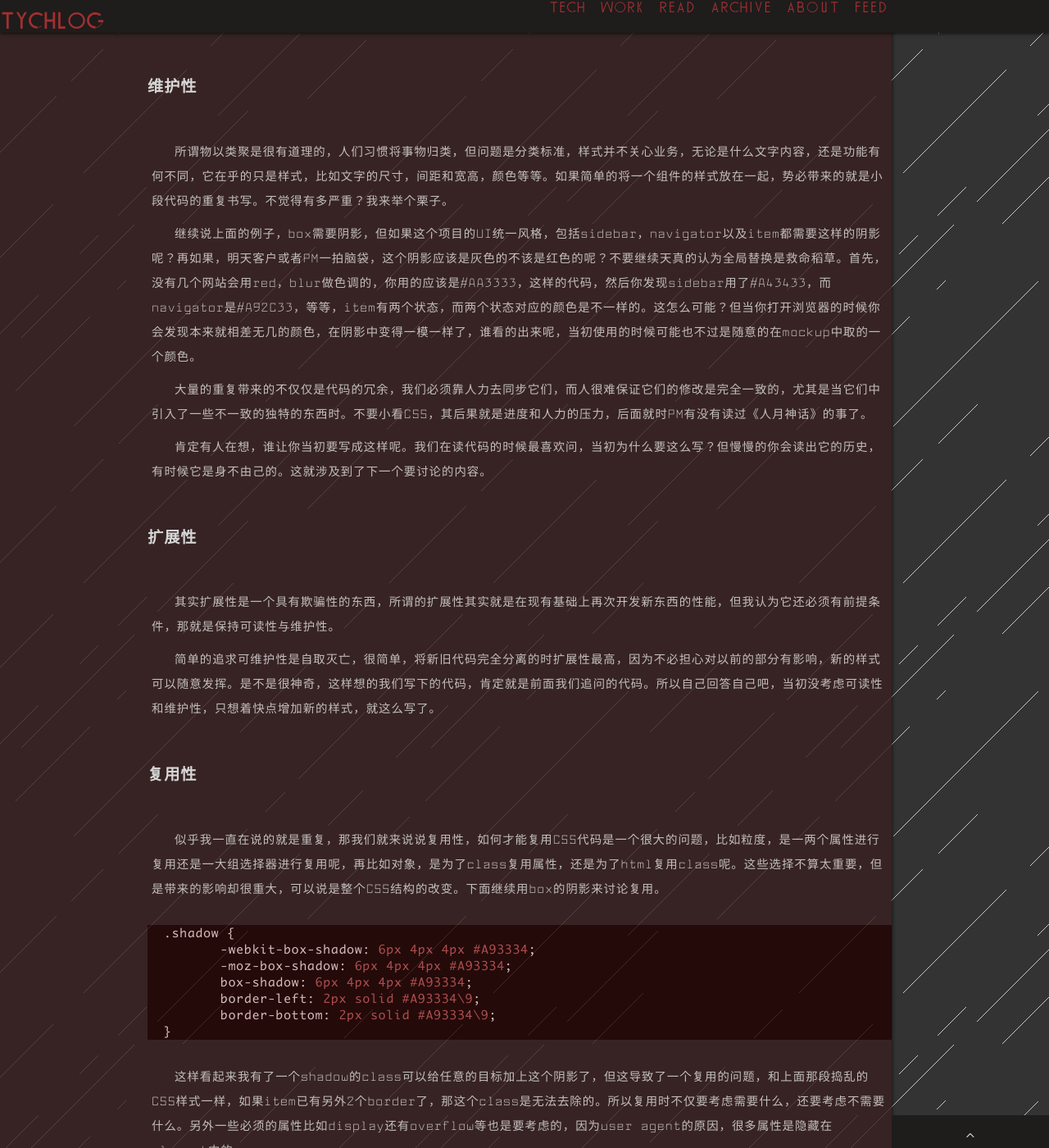
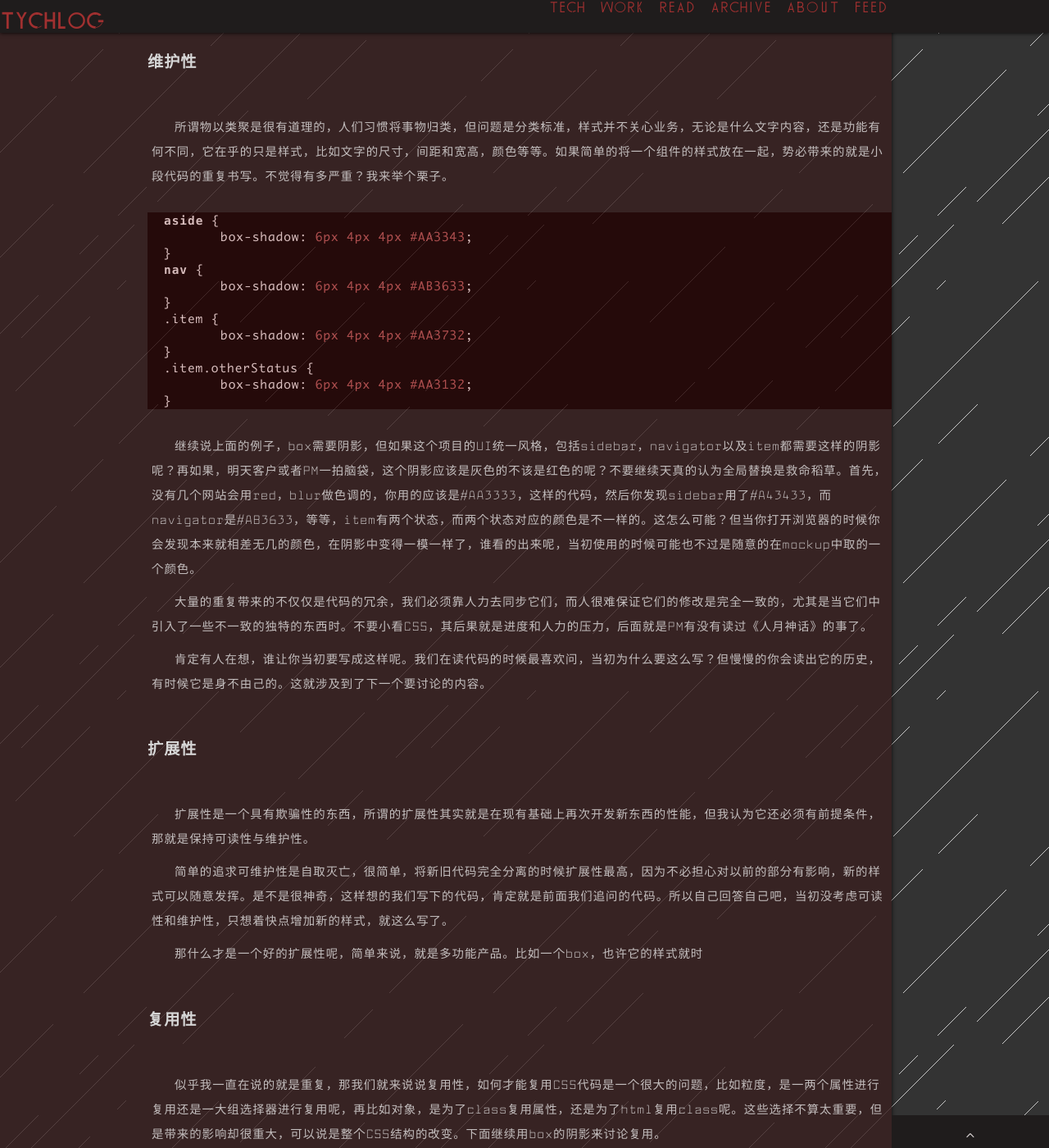
Before and after one commit to tychio/old_blog, a Jekyll site: the page built from _posts/2014-03-16-css-principle.md, in a window 1280 px wide and 1400 px high, scrolled down 1789 px. Shown: the whole window at 82% size. Built offline with Jekyll 4.4.1, drawn with Linux system fonts in a browser that asks for light colours; Markdown is read by kramdown in place of the engine named in the settings; comment, search, counter and statistics services are not loaded; some of the changed text lies outside the part shown.

Commit message:
optimize post about css principle.

````diff
--- a/_posts/2014-03-16-css-principle.md
+++ b/_posts/2014-03-16-css-principle.md
@@ -7,7 +7,7 @@
 
 很久没有写博客了，一是刚入职比较忙，二是因为总有学到新的有趣的东西，停不下脚步来总结一下。最近出差到了帝都，反而能挤出些时间来写点什么了，也正好趁着出差做的这个项目说道说道CSS。
 
-我现在面对的CSS基本上就是一个三头六臂的怪物，一点不夸张，因为真的是三头六臂，同一个样式在同一个element上作用了4，5遍，而同一个样式又分散在4，5个class上，优先级有10来层，随处可见的important和heck。可以看得出这个怪物不是一个人造就的，早期的开发者选择了SCSS技术，但混乱的import导致了一些基本的样式被多次调用，而后面的开发者又为了摆脱之前的混乱引入了其他共用样式，但无济于事。原因出在HTML上，CSS依托于HTML没有被正确的抽象，而HTML又完全的依赖业务，所有class以业务取名，HTML和CSS基本没有复用，最终抽出的共用样式也仅仅是又一次的重复。CSS重构最难的地方在于没有脚手架，即测试。虽然有一些方法来比对，比如reftest，比如viff，但还不够成熟。抱着有总比没好的心态，CSS被一层又一层的覆盖了上去。
+我现在面对的CSS基本上就是一个三头六臂的怪物，一点不夸张，因为真的是三头六臂，同一个样式在同一个element上作用了4，5遍，而同一个样式又分散在4，5个class上，优先级有很多层。可以看得出这个怪物不是一个人造就的，早期的开发者选择了SCSS技术，但混乱的import导致了一些基本的样式被多次调用，而后面的开发者又为了摆脱之前的混乱引入了其他共用样式，但无济于事。原因出在HTML上，CSS依托于HTML没有被正确的抽象，而HTML又完全的依赖业务，所有class以业务取名，HTML和CSS基本没有复用，最终抽出的共用样式也仅仅是又一次的重复。CSS重构最难的地方在于没有脚手架，即测试。虽然有一些方法来测试，比如reftest，但还不够成熟。抱着有总比没好的心态，CSS被一层又一层的覆盖了上去。
 
 ### 真正的问题是什么？
 
@@ -28,8 +28,8 @@
 ```
 span {
 	-webkit-box-shadow: 6px 4px 4px red;
-	-moz-border-radius: 6px 4px 4px red;
-	border-radius: 6px 4px 4px red;
+	-moz-box-shadow: 6px 4px 4px red;
+	box-shadow: 6px 4px 4px red;
 }
 div span {
 	border-width: 4px;
@@ -51,17 +51,34 @@
 
 所谓物以类聚是很有道理的，人们习惯将事物归类，但问题是分类标准，样式并不关心业务，无论是什么文字内容，还是功能有何不同，它在乎的只是样式，比如文字的尺寸，间距和宽高，颜色等等。如果简单的将一个组件的样式放在一起，势必带来的就是小段代码的重复书写。不觉得有多严重？我来举个栗子。
 
-继续说上面的例子，box需要阴影，但如果这个项目的UI统一风格，包括sidebar，navigator以及item都需要这样的阴影呢？再如果，明天客户或者PM一拍脑袋，这个阴影应该是灰色的不该是红色的呢？不要继续天真的认为全局替换是救命稻草。首先，没有几个网站会用red，blur做色调的，你用的应该是#AA3333，这样的代码，然后你发现sidebar用了#A43433，而navigator是#A92C33，等等，item有两个状态，而两个状态对应的颜色是不一样的。这怎么可能？但当你打开浏览器的时候你会发现本来就相差无几的颜色，在阴影中变得一模一样了，谁看的出来呢，当初使用的时候可能也不过是随意的在mockup中取的一个颜色。
+```
+aside {
+	box-shadow: 6px 4px 4px #AA3343;
+}
+nav {
+	box-shadow: 6px 4px 4px #AB3633;
+}
+.item {
+	box-shadow: 6px 4px 4px #AA3732;
+}
+.item.otherStatus {
+	box-shadow: 6px 4px 4px #AA3132;
+}
+```
 
-大量的重复带来的不仅仅是代码的冗余，我们必须靠人力去同步它们，而人很难保证它们的修改是完全一致的，尤其是当它们中引入了一些不一致的独特的东西时。不要小看CSS，其后果就是进度和人力的压力，后面就时PM有没有读过《人月神话》的事了。
+继续说上面的例子，box需要阴影，但如果这个项目的UI统一风格，包括sidebar，navigator以及item都需要这样的阴影呢？再如果，明天客户或者PM一拍脑袋，这个阴影应该是灰色的不该是红色的呢？不要继续天真的认为全局替换是救命稻草。首先，没有几个网站会用red，blur做色调的，你用的应该是#AA3333，这样的代码，然后你发现sidebar用了#A43433，而navigator是#AB3633，等等，item有两个状态，而两个状态对应的颜色是不一样的。这怎么可能？但当你打开浏览器的时候你会发现本来就相差无几的颜色，在阴影中变得一模一样了，谁看的出来呢，当初使用的时候可能也不过是随意的在mockup中取的一个颜色。
+
+大量的重复带来的不仅仅是代码的冗余，我们必须靠人力去同步它们，而人很难保证它们的修改是完全一致的，尤其是当它们中引入了一些不一致的独特的东西时。不要小看CSS，其后果就是进度和人力的压力，后面就是PM有没有读过《人月神话》的事了。
 
 肯定有人在想，谁让你当初要写成这样呢。我们在读代码的时候最喜欢问，当初为什么要这么写？但慢慢的你会读出它的历史，有时候它是身不由己的。这就涉及到了下一个要讨论的内容。
 
 ###### 扩展性
 
-其实扩展性是一个具有欺骗性的东西，所谓的扩展性其实就是在现有基础上再次开发新东西的性能，但我认为它还必须有前提条件，那就是保持可读性与维护性。
+扩展性是一个具有欺骗性的东西，所谓的扩展性其实就是在现有基础上再次开发新东西的性能，但我认为它还必须有前提条件，那就是保持可读性与维护性。
 
-简单的追求可维护性是自取灭亡，很简单，将新旧代码完全分离的时扩展性最高，因为不必担心对以前的部分有影响，新的样式可以随意发挥。是不是很神奇，这样想的我们写下的代码，肯定就是前面我们追问的代码。所以自己回答自己吧，当初没考虑可读性和维护性，只想着快点增加新的样式，就这么写了。
+简单的追求可维护性是自取灭亡，很简单，将新旧代码完全分离的时候扩展性最高，因为不必担心对以前的部分有影响，新的样式可以随意发挥。是不是很神奇，这样想的我们写下的代码，肯定就是前面我们追问的代码。所以自己回答自己吧，当初没考虑可读性和维护性，只想着快点增加新的样式，就这么写了。
+
+那什么才是一个好的扩展性呢，简单来说，就是多功能产品。比如一个box，也许它的样式就时
 
 ###### 复用性
 
@@ -79,12 +96,9 @@
 
 这样看起来我有了一个shadow的class可以给任意的目标加上这个阴影了，但这导致了一个复用的问题，和上面那段捣乱的CSS样式一样，如果item已有另外2个border了，那这个class是无法去除的。所以复用时不仅要考虑需要什么，还要考虑不需要什么。另外一些必须的属性比如display还有overflow等也是要考虑的，因为user agent的原因，很多属性是隐藏在element中的。
 
+### 如何解决问题？
 
-解决
-	可读性
-	可维护性
-	扩展性（模块化）
-	复用性
+
 OOCSS
 	分离皮肤和结构
 	分离内容和容器
````
